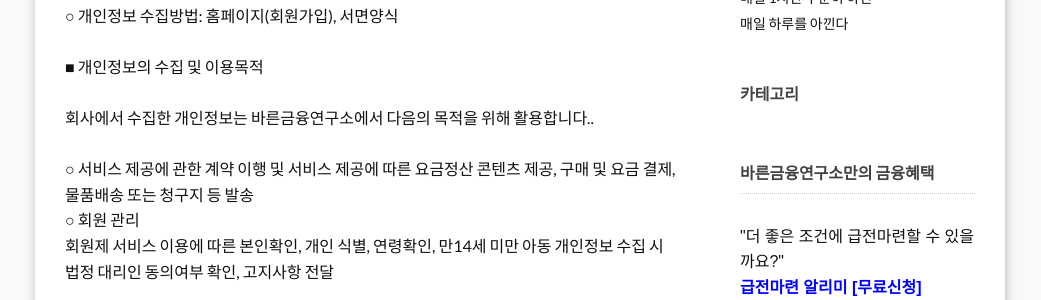
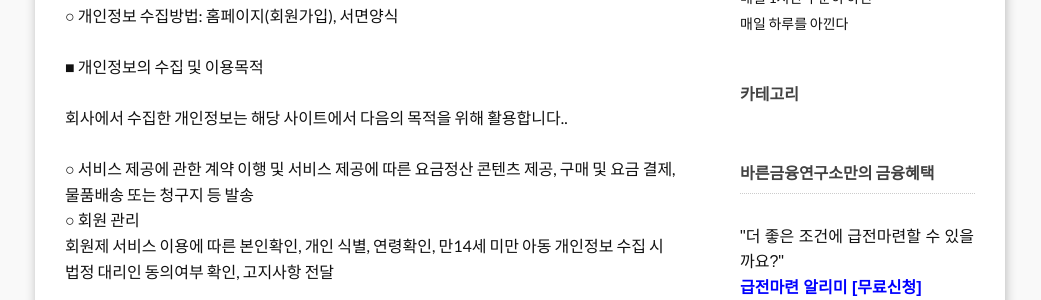
Before and after one commit to leevra/self-management.leeseungju.com, a Jekyll site: the page built from privacy.md, in a window 1280 px wide. Shown: the part 442-742 px from the top of the page, without its empty margins (120-1161 px from the left). Built offline with Jekyll 4.4.1, drawn with Linux system fonts in a browser that asks for light colours.

Commit message:
Update privacy.md

```diff
--- a/privacy.md
+++ b/privacy.md
@@ -16,7 +16,7 @@
 <br>
 ■ 개인정보의 수집 및 이용목적<br>
 <br>
-회사에서 수집한 개인정보는 바른금융연구소에서 다음의 목적을 위해 활용합니다..<br>
+회사에서 수집한 개인정보는 해당 사이트에서 다음의 목적을 위해 활용합니다..<br>
 <br>
 ○ 서비스 제공에 관한 계약 이행 및 서비스 제공에 따른 요금정산 콘텐츠 제공, 구매 및 요금 결제, 물품배송 또는 청구지 등 발송<br>
 ○ 회원 관리<br>
```
